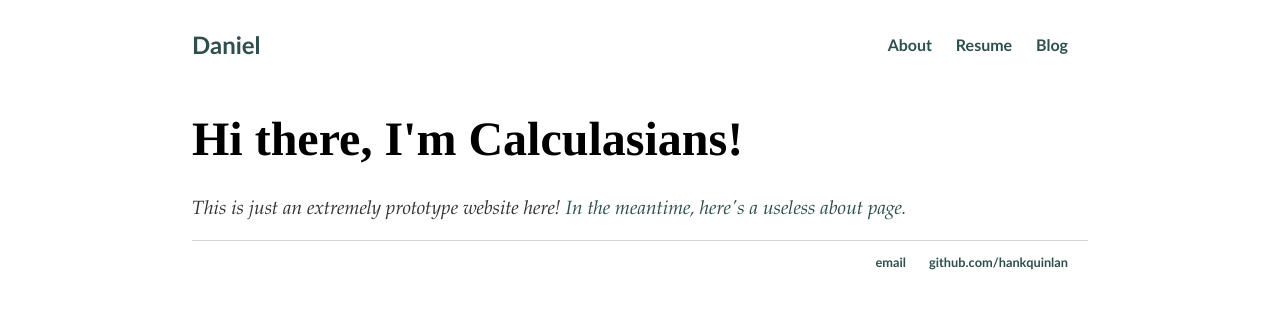
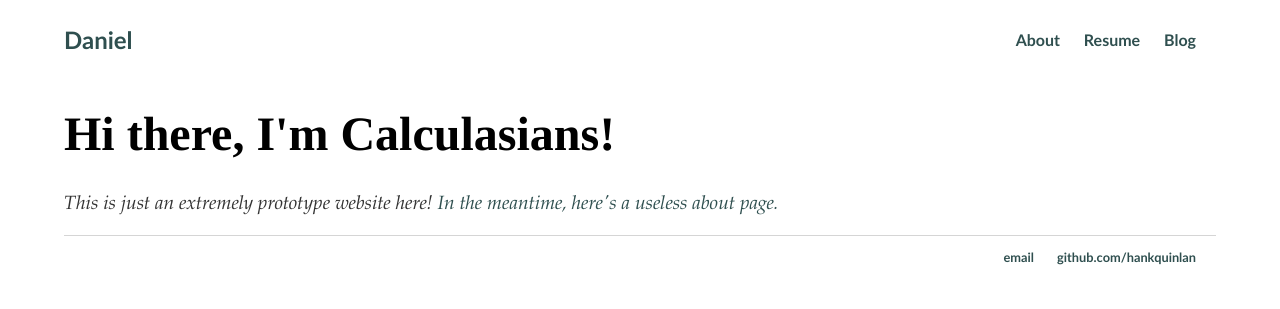
Before and after one commit to Calculasians/calculasians.github.io, a Jekyll site: the page built from index.html, in a window 1280 px wide. Shown: the top 309 px of the page. Built offline with Jekyll 4.4.1, drawn with Linux system fonts in a browser that asks for light colours.

Commit message:
Update main.css

```diff
--- a/css/main.css
+++ b/css/main.css
@@ -1,6 +1,6 @@
 body {
-    margin: 10px auto;
-    width: 70%;
+    margin: 5px auto;
+    width: 90%;
 }
 
 .top-row {
```
